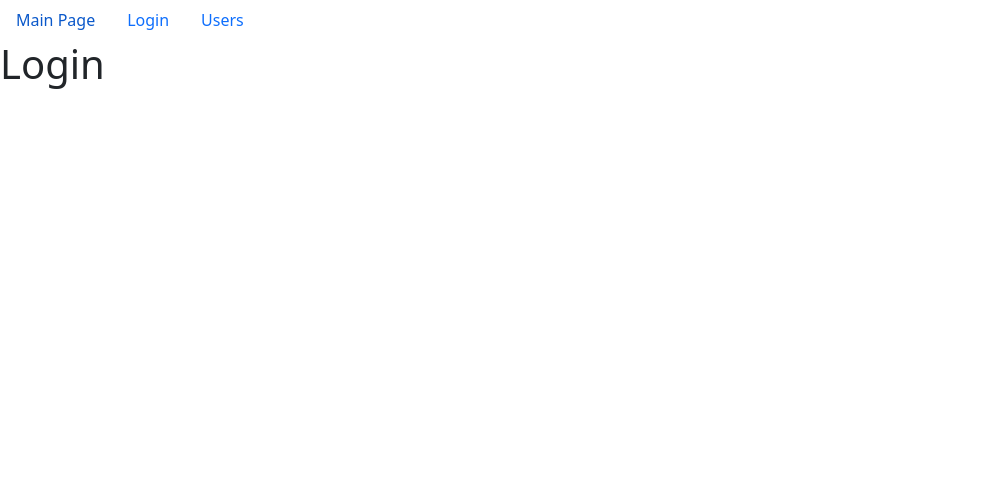
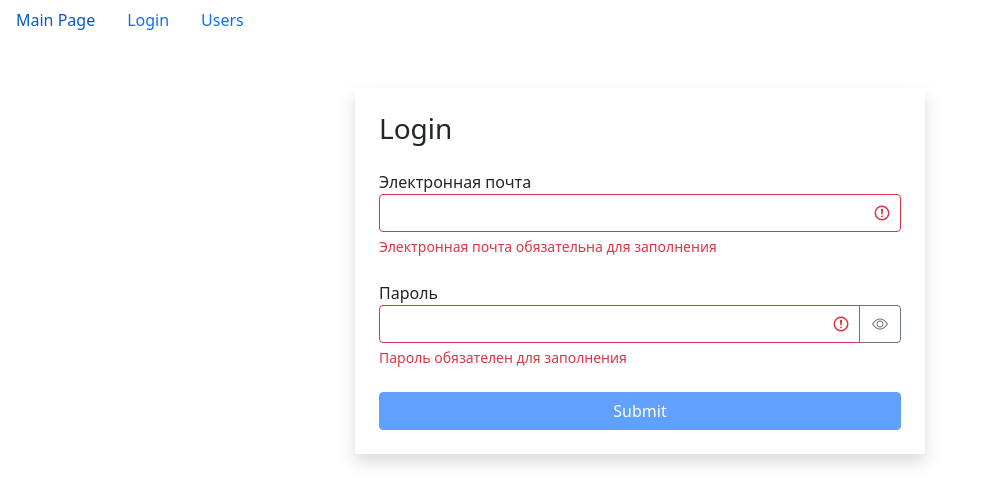
Before and after one commit to dzhangarnnn/fast_company, a React (Create React App) app: page /login in a window 1280 px wide. Shown: the top 504 px of the page, without its empty margins (0-989 px from the left). Built offline with nearby package versions, Linux system fonts and the light colour scheme.

Commit message:
login formes added

```diff
--- /dev/null
+++ b/src/App/components/textField.jsx
@@ -0,0 +1,55 @@
+import React, { useState } from "react";
+import PropTypes from "prop-types";
+
+const TextField = ({ label, type, name, value, onChange, error }) => {
+    const [showPassword, setShowPassword] = useState(false);
+    const getInputClasses = () => {
+        return "form-control" + (error ? " is-invalid" : "");
+    };
+    const toggleShowPassword = () => {
+        setShowPassword(prevState => !prevState);
+    };
+    return (
+        <div className="mb-4">
+            <label htmlFor={name}>{label}</label>
+            <div className="input-group has-validation">
+                <input
+                    type={showPassword ? "text" : type}
+                    id={name}
+                    name={name}
+                    value={value}
+                    onChange={onChange}
+                    className={getInputClasses()}
+                />
+                {type === "password" && (
+                    <button
+                        className="btn btn-outline-secondary"
+                        type="button"
+                        onClick={toggleShowPassword}
+                    >
+                        <i
+                            className={
+                                "bi bi-eye" + (showPassword ? "-slash" : "")
+                            }
+                        ></i>
+                    </button>
+                )}
+                {error && <div className="invalid-feedback">{error}</div>}
+            </div>
+        </div>
+    );
+};
+TextField.defaultProps = {
+    type: "text"
+};
+
+TextField.propTypes = {
+    label: PropTypes.string,
+    type: PropTypes.string,
+    name: PropTypes.string,
+    value: PropTypes.string,
+    onChange: PropTypes.func,
+    error: PropTypes.string
+};
+
+export default TextField;
--- a/src/App/layouts/login.jsx
+++ b/src/App/layouts/login.jsx
@@ -1,7 +1,96 @@
-import React from "react";
+import React, { useState, useEffect } from "react";
+import TextField from "../components/textField";
+import { validator } from "../utils/validator";
 
 const Login = () => {
-    return <h1>Login</h1>;
+    const [data, setData] = useState({ email: "", password: "" });
+    const [errors, setErrors] = useState({});
+
+    const handleChange = ({ target }) => {
+        setData(prevState => ({
+            ...prevState,
+            [target.name]: target.value
+        }));
+    };
+
+    const validatorConfig = {
+        email: {
+            isRequired: {
+                message: "Электронная почта обязательна для заполнения"
+            },
+            isEmail: {
+                message: "Email введен некорректно"
+            }
+        },
+        password: {
+            isRequired: {
+                message: "Пароль обязателен для заполнения"
+            },
+            isCapitalSymbol: {
+                message: "Пароль должен содержать хотя бы одну заглавную букву"
+            },
+            isContainDigit: {
+                message: "Пароль должен содержать хотя бы одну цифру"
+            },
+            min: {
+                message: "Пароль должен состоять минимум из 8 символов",
+                value: 8
+            }
+        }
+    };
+
+    useEffect(() => {
+        validate();
+    }, [data]);
+
+    const validate = () => {
+        const errors = validator(data, validatorConfig);
+        setErrors(errors);
+        return Object.keys(errors).length === 0;
+    };
+
+    const isValid = Object.keys(errors).length === 0;
+
+    const handleSubmit = e => {
+        e.preventDefault();
+        const isValid = validate();
+        if (!isValid) return;
+        console.log(data);
+    };
+
+    return (
+        <div className="container mt-5">
+            <div className="row">
+                <div className="col-md-6 offset-md-3 shadow p-4">
+                    <h3 className="mb-4">Login</h3>
+                    <form onSubmit={handleSubmit}>
+                        <TextField
+                            label="Электронная почта"
+                            name="email"
+                            value={data.email}
+                            onChange={handleChange}
+                            error={errors.email}
+                        />
+                        <TextField
+                            label="Пароль"
+                            type="password"
+                            name="password"
+                            value={data.password}
+                            onChange={handleChange}
+                            error={errors.password}
+                        />
+                        <button
+                            type="submit"
+                            disabled={!isValid}
+                            className="btn btn-primary w-100 mx-auto"
+                        >
+                            Submit
+                        </button>
+                    </form>
+                </div>
+            </div>
+        </div>
+    );
 };
 
 export default Login;
--- /dev/null
+++ b/src/App/utils/validator.jsx
@@ -0,0 +1,46 @@
+export function validator(data, config) {
+    const errors = {};
+    function validate(validateMethod, data, config) {
+        let statusValidate;
+        switch (validateMethod) {
+        case "isRequired":
+            statusValidate = data.trim() === "";
+            break;
+        case "isEmail": {
+            const emailRegExp = /^\S+@\S+\.\S+$/g;
+            statusValidate = !emailRegExp.test(data);
+            break;
+        }
+        case "isCapitalSymbol": {
+            const capitalRegExp = /[A-Z]+/g;
+            statusValidate = !capitalRegExp.test(data);
+            break;
+        }
+        case "isContainDigit": {
+            const digitRegExp = /\d+/g;
+            statusValidate = !digitRegExp.test(data);
+            break;
+        }
+        case "min": {
+            statusValidate = data.length < config.value;
+            break;
+        }
+        default:
+            break;
+        }
+        if (statusValidate) return config.message;
+    }
+    for (const fieldName in data) {
+        for (const validateMethod in config[fieldName]) {
+            const error = validate(
+                validateMethod, // 'isRequired'
+                data[fieldName], // 'email' или 'password'
+                config[fieldName][validateMethod]
+            );
+            if (error && !errors[fieldName]) {
+                errors[fieldName] = error;
+            }
+        }
+    }
+    return errors;
+}
```
